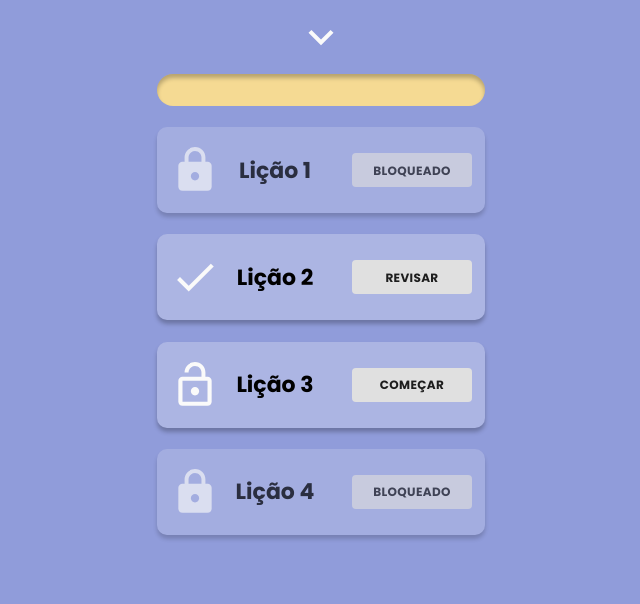
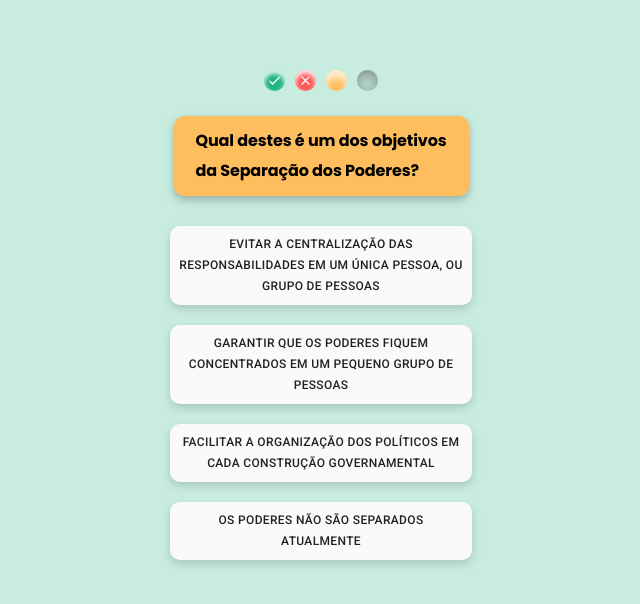
Before and after one commit to hack-a-ton-pet/capivare.me, a React (Create React App) app: page / in a window 1280 px wide. Shown: the top 604 px of the page, without its empty margins (319-959 px from the left). Built offline with nearby package versions, Linux system fonts and the light colour scheme.

Commit message:
Feat: quiz screen

```diff
--- a/src/App.tsx
+++ b/src/App.tsx
@@ -4,11 +4,12 @@ import './App.css'
 import './Color.css'
 import './Var.css'
 import Lesson from './view/lesson'
+import Quiz from './view/quiz'
 
 const App: React.FC = () => {
 	return (
 		<div className='app'>
-			<Lesson />
+			<Quiz />
 		</div>
 	)
 }
--- a/src/component/answer_button/styles.css
+++ b/src/component/answer_button/styles.css
@@ -2,7 +2,7 @@
 	font-size: 16px;
 	justify-content: left;
 	width: 302px;
-	height: 54px;
+	height: max-content;
 	padding: 22px 15px;
 	border-radius: 10px;
 	background-color: #fafafa;
--- a/src/component/question_card/index.tsx
+++ b/src/component/question_card/index.tsx
@@ -1,10 +1,14 @@
 import React from 'react'
 import './styles.css'
 
-const CapiQuestionCard: React.FC = () => {
+export interface CapiQuestionCardProps {
+	question: string
+}
+
+const CapiQuestionCard: React.FC<CapiQuestionCardProps> = ({ question }) => {
 	return (
 		<div className='question_card'>
-			<h1>Pergunta?</h1>
+			<h1>{question}</h1>
 		</div>
 	)
 }
--- a/src/component/question_card/styles.css
+++ b/src/component/question_card/styles.css
@@ -13,6 +13,7 @@
 	display: flex;
 	align-items: center;
 	padding-left: 22px;
+	padding-right: 22px;
 	padding-top: 20px;
 	padding-bottom: 20px;
 	border-radius: var(--border-radius);
--- a/src/component/question_status_circle/index.tsx
+++ b/src/component/question_status_circle/index.tsx
@@ -4,7 +4,7 @@ import ClearIcon from '@material-ui/icons/Clear'
 import CheckIcon from '@material-ui/icons/Check'
 
 export interface CapiQuestionStatusCircleProps {
-	status?: 'correct' | 'incorrect' | 'current' | 'not_answered'
+	status: 'correct' | 'incorrect' | 'current' | 'not_answered'
 }
 
 function StatusIcon(props: any) {
--- /dev/null
+++ b/src/view/quiz/index.tsx
@@ -0,0 +1,41 @@
+import React from 'react'
+import CapiQuestionCard from '../../component/question_card'
+import CapiQuestionStatusCircle from '../../component/question_status_circle'
+import CapiAnswerButton from '../../component/answer_button'
+import './styles.css'
+
+const Quiz: React.FC = () => {
+	return (
+		<div className='quiz'>
+			<div className='quiz_circles'>
+				<CapiQuestionStatusCircle status='correct' />
+				<CapiQuestionStatusCircle status='incorrect' />
+				<CapiQuestionStatusCircle status='current' />
+				<CapiQuestionStatusCircle status='not_answered' />
+			</div>
+			<div className='quiz_question'>
+				<CapiQuestionCard question='Qual destes é um dos objetivos da Separação dos Poderes?' />
+			</div>
+			<div className='quiz_answers'>
+				<CapiAnswerButton
+					text='Evitar a centralização das responsabilidades em um única pessoa, ou grupo de pessoas'
+					onClick={() => {}}
+				/>
+				<CapiAnswerButton
+					text='Garantir que os poderes fiquem concentrados em um pequeno grupo de pessoas'
+					onClick={() => {}}
+				/>
+				<CapiAnswerButton
+					text='Facilitar a organização dos políticos em cada construção governamental'
+					onClick={() => {}}
+				/>
+				<CapiAnswerButton
+					text='Os poderes não são separados atualmente'
+					onClick={() => {}}
+				/>
+			</div>
+		</div>
+	)
+}
+
+export default Quiz
--- /dev/null
+++ b/src/view/quiz/styles.css
@@ -0,0 +1,48 @@
+.quiz {
+	background-color: var(--primary-lighter-color);
+	height: 100vh;
+	width: 100vw;
+	text-align: center;
+	justify-content: flex-start;
+	display: flex;
+	flex-direction: column;
+	align-items: center;
+	padding-top: 65px;
+}
+
+.quiz_circles {
+	width: fit-content;
+	height: fit-content;
+	display: flex;
+	align-items: center;
+	text-align: center;
+	justify-content: space-evenly;
+}
+
+.quiz_circles .question_status_circle {
+	margin: 5px;
+}
+
+.quiz_question {
+	margin-top: 20px;
+}
+
+.quiz_question .question_card {
+	height: 80px;
+	font-size: 8px;
+}
+
+.quiz_answers {
+	margin-top: 20px;
+	justify-content: space-evenly;
+}
+
+.quiz_answers .answer_button Button {
+	margin: 10px;
+	padding: 3px;
+	font-size: 12px;
+}
+
+.quiz_answers .MuiButton-label {
+	padding: 5px;
+}
```
